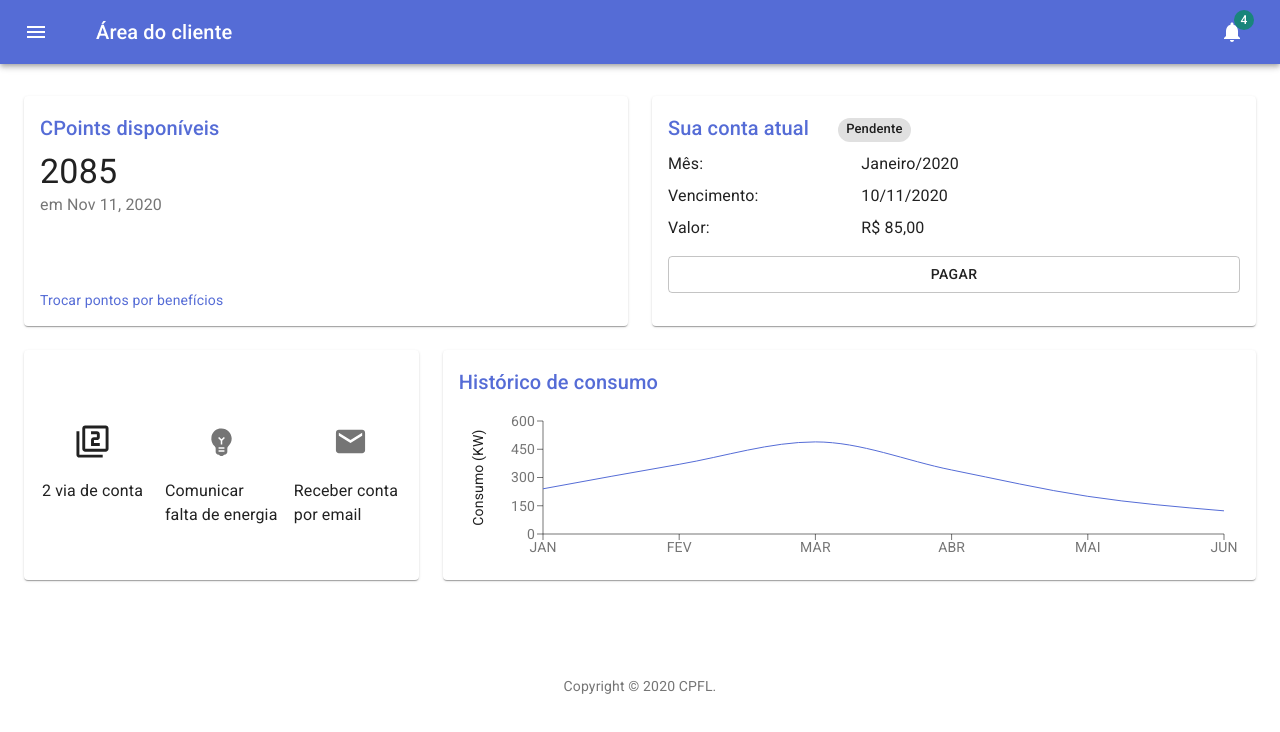
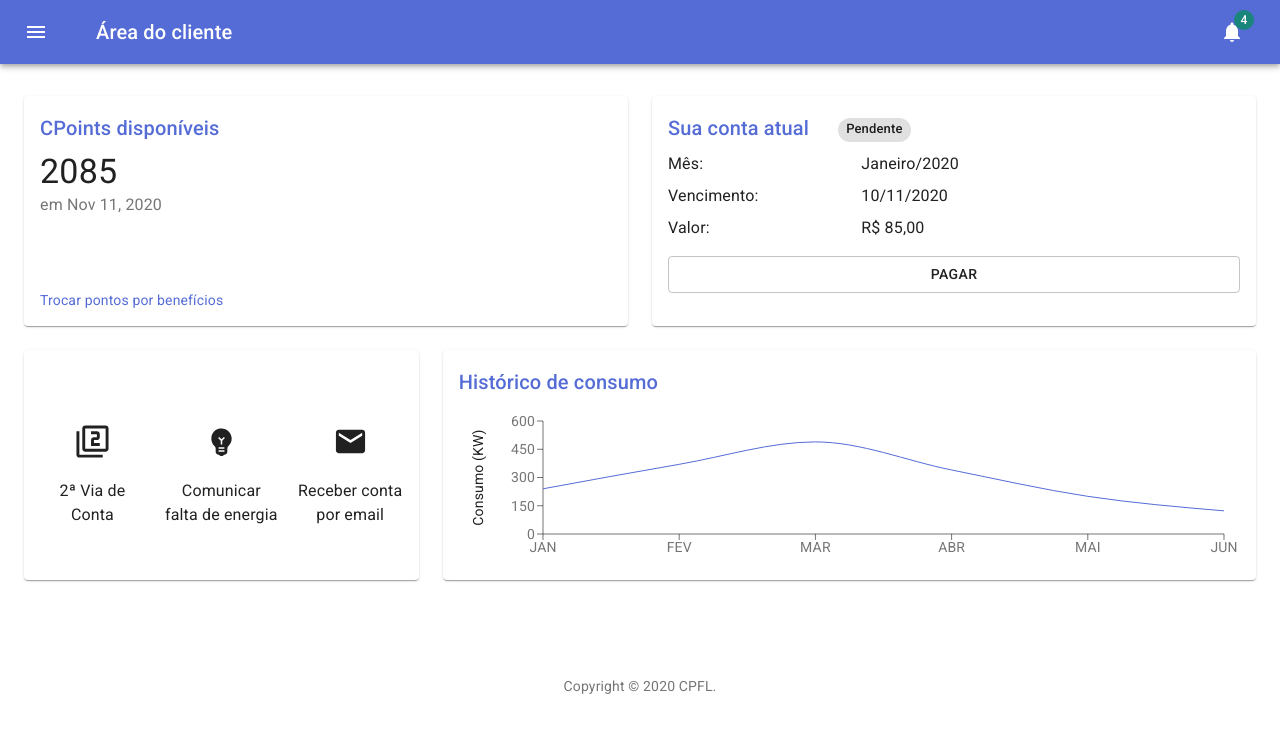
Before and after one commit to RenatoSiqueira/cpfl-challenge, a Next.js app: page /cliente/painel in a window 1280 px wide. Shown: the top 732 px of the page. Built offline with nearby package versions, Linux system fonts and the light colour scheme.

Commit message:
Tips refact to componentize and fix text align

```diff
--- a/components/TipMenu/index.js
+++ b/components/TipMenu/index.js
@@ -1,14 +1,11 @@
-import React from 'react'
-import {makeStyles} from '@material-ui/core/styles'
-import Typography from '@material-ui/core/Typography'
-import Grid from '@material-ui/core/Grid'
-import Box from '@material-ui/core/Box'
-import Button from '@material-ui/core/Button'
-import SaveIcon from '@material-ui/icons/Save'
-import Filter2Icon from '@material-ui/icons/Filter2'
-import EmojiObjectsIcon from '@material-ui/icons/EmojiObjects'
-import EmailIcon from '@material-ui/icons/Email'
-import IconButton from '@material-ui/core/IconButton'
+import React from "react";
+import { makeStyles } from "@material-ui/core/styles";
+import Typography from "@material-ui/core/Typography";
+import Grid from "@material-ui/core/Grid";
+import Filter2Icon from "@material-ui/icons/Filter2";
+import EmojiObjectsIcon from "@material-ui/icons/EmojiObjects";
+import EmailIcon from "@material-ui/icons/Email";
+import IconButton from "@material-ui/core/IconButton";
 
 const useStyles = makeStyles(theme => ({
   box: {
@@ -16,46 +13,57 @@ const useStyles = makeStyles(theme => ({
   },
   button: {
     margin: theme.spacing(1),
-        borderRadius: '5em',
+    borderRadius: "5em",
     borderColor: theme.palette.secondary.main,
     borderWidth: 1
   }
-}))
+}));
+
+const Item = ({ children, title }) => {
+  const classes = useStyles();
+  return (
+    <Grid
+      item
+      xs={4}
+      container
+      direction="column"
+      justify="center"
+      alignItems="center"
+      style={{ textAlign: "center" }}
+    >
+      <IconButton color="inherit" className={classes.button}>
+        {children}
+      </IconButton>
+      <Typography textAlign="center">{title}</Typography>
+    </Grid>
+  );
+};
 
 export default function UserPointsCard() {
-    const classes = useStyles()
+  const classes = useStyles();
 
   return (
     <React.Fragment>
-            <Grid spacing={1} container direction="column" justify="center" alignItems="center" className={classes.box}>
+      <Grid
+        spacing={1}
+        container
+        direction="column"
+        justify="center"
+        alignItems="center"
+        className={classes.box}
+      >
         <Grid spacing={2} container justify="center" alignItems="flex-start">
-                    <Grid item xs={4} container direction="column" justify="center" alignItems="center">
-                        <IconButton
-                            color="inherit"
-                            className={classes.button}
-                        >
+          <Item title="2ª Via de Conta">
             <Filter2Icon fontSize="large" />
-                        </IconButton>
-                        <Typography textAlign="center">2 via de conta</Typography>
-                    </Grid>
-                    <Grid item xs={4} container direction="column" justify="center" alignItems="center">
-                        <IconButton
-                            className={classes.button}
-                        >
+          </Item>
+          <Item title="Comunicar falta de energia">
             <EmojiObjectsIcon fontSize="large" />
-                        </IconButton>
-                        <Typography textAlign="center">Comunicar falta de energia</Typography>
-                    </Grid>
-                    <Grid item xs={4} container direction="column" justify="center" alignItems="center">
-                        <IconButton
-                            className={classes.button}
-                        >
+          </Item>
+          <Item title="Receber conta por email">
             <EmailIcon fontSize="large" />
-                        </IconButton>
-                        <Typography textAlign="center">Receber conta por email</Typography>
-                    </Grid>
+          </Item>
         </Grid>
       </Grid>
     </React.Fragment>
-    )
+  );
 }
```
Lines whose indentation alone changed are shown as unchanged.
